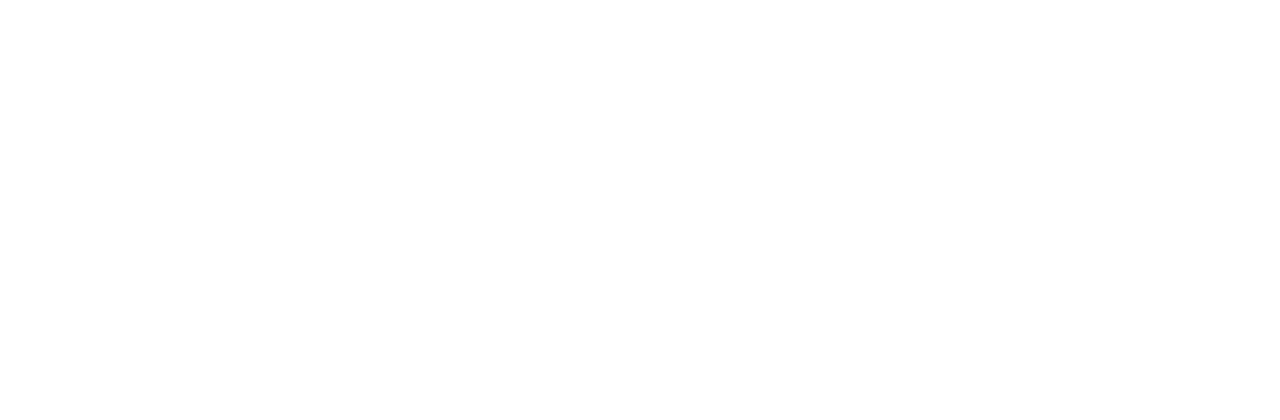
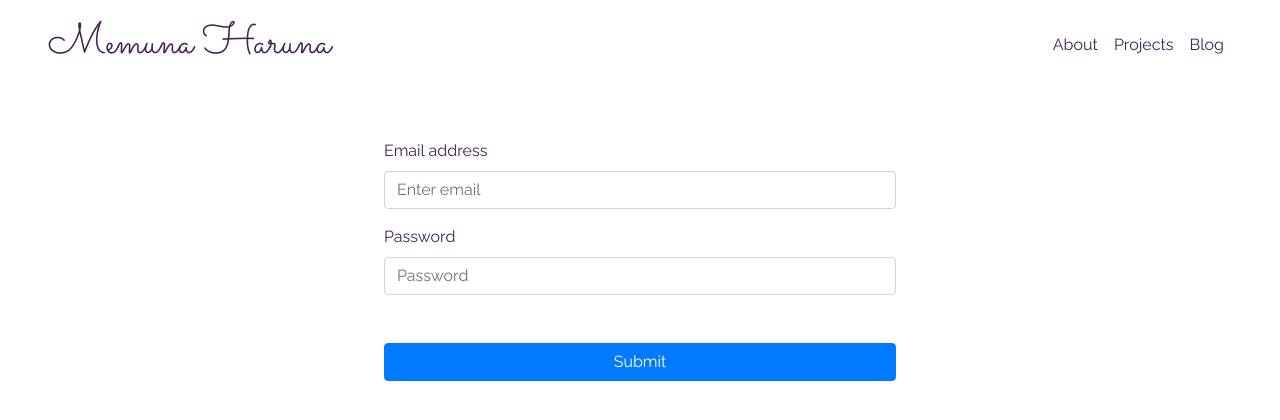
Before and after one commit to MemunaHaruna/react-portfolio, a React app: page /admin in a window 1280 px wide. Shown: the top 420 px of the page. Built offline with nearby package versions, Linux system fonts and the light colour scheme; no server answers.

Commit message:
setup admin auth

```diff
--- a/package.json
+++ b/package.json
@@ -27,6 +27,7 @@
     "axios": "^0.19.2",
     "bootstrap": "^4.5.0",
     "express": "^4.17.1",
+    "firebase": "^7.17.1",
     "jquery": "^3.5.1",
     "morgan": "^1.10.0",
     "popper.js": "^1.16.1",
@@ -40,14 +41,15 @@
     "webpack-hot-middleware": "^2.25.0"
   },
   "devDependencies": {
-    "babel-plugin-syntax-dynamic-import": "^6.18.0",
     "babel-core": "^6.26.3",
     "babel-loader": "^7.1.5",
+    "babel-plugin-syntax-dynamic-import": "^6.18.0",
     "babel-polyfill": "^6.26.0",
     "babel-preset-es2015": "^6.24.1",
     "babel-preset-react": "^6.24.1",
     "babel-register": "^6.26.0",
     "css-loader": "^3.6.0",
+    "dotenv": "^8.2.0",
     "eslint": "^6.8.0",
     "eslint-config-airbnb": "^18.2.0",
     "eslint-config-prettier": "^6.11.0",
--- /dev/null
+++ b/src/components/Admin.jsx
@@ -0,0 +1,25 @@
+/* eslint-disable no-plusplus */
+import React, { useState, useEffect } from 'react';
+import { Redirect, Route } from 'react-router';
+import BlogPosts from './BlogPosts';
+import AuthForm from './AuthForm';
+import Header from './Header';
+
+const Admin = () => {
+  const loggedIn = window.localStorage.getItem('myPortfolioSessionId');
+  if (loggedIn) {
+    return (
+      <div className="admin-container">
+        <BlogPosts />
+      </div>
+    );
+  }
+  return (
+    <div className="admin-auth-container">
+      <Header />
+      <AuthForm />
+    </div>
+  );
+};
+
+export default Admin;
--- /dev/null
+++ b/src/components/AuthForm.jsx
@@ -0,0 +1,60 @@
+/* eslint-disable no-plusplus */
+import React, { useState, useEffect } from 'react';
+import Form from 'react-bootstrap/Form';
+import Button from 'react-bootstrap/Button';
+import firestore from '../firebase';
+
+const AuthForm = () => {
+  const [email, setEmail] = useState('');
+  const [password, setPassword] = useState('');
+  const [errorMessage, setErrorMessage] = useState('');
+
+  const handleSubmit = async (event) => {
+    event.preventDefault();
+
+    try {
+      const userData = await firestore.doc('users/jDxaEVgpsbGhuuljIKAn').get();
+      const user = userData.data();
+      debugger;
+      if (email === user.email && password === user.password) {
+        window.localStorage.setItem('myPortfolioSessionId', user.email);
+        window.location.reload();
+      } else {
+        setErrorMessage('Email/Password is wrong. Take a deep breath and try again!');
+      }
+    } catch (error) {
+      setErrorMessage(`Looks like something went wrong, my love. Here: ${error}`);
+    }
+  };
+
+  return (
+    <div className="auth-form">
+      <Form onSubmit={handleSubmit}>
+        <div className="error-message">{errorMessage}</div>
+        <Form.Group controlId="formBasicEmail">
+          <Form.Label>Email address</Form.Label>
+          <Form.Control
+            type="email"
+            placeholder="Enter email"
+            value={email}
+            onChange={(e) => setEmail(e.target.value)}
+          />
+        </Form.Group>
+        <Form.Group controlId="formBasicPassword">
+          <Form.Label>Password</Form.Label>
+          <Form.Control
+            type="password"
+            placeholder="Password"
+            value={password}
+            onChange={(e) => setPassword(e.target.value)}
+          />
+        </Form.Group>
+        <Button variant="primary" type="submit">
+          Submit
+        </Button>
+      </Form>
+    </div>
+  );
+};
+
+export default AuthForm;
--- /dev/null
+++ b/src/components/BlogPosts.jsx
@@ -0,0 +1,17 @@
+/* eslint-disable no-plusplus */
+import React, { useState, useEffect } from 'react';
+import Header from './Header';
+import Demarcator from './demarcator';
+
+const BlogPosts = () => {
+  return (
+    <div className="blogs-container">
+      <Header />
+      <div className="blogs">
+        <Demarcator text="My Posts" />
+      </div>
+    </div>
+  );
+};
+
+export default BlogPosts;
--- a/src/components/Header.jsx
+++ b/src/components/Header.jsx
@@ -12,7 +12,7 @@
       <Nav>
         <Nav.Link href="/about">About</Nav.Link>
         <Nav.Link href="/projects">Projects</Nav.Link>
-        <Nav.Link href="/about">Blog</Nav.Link>
+        <Nav.Link href="/blog">Blog</Nav.Link>
       </Nav>
     </Navbar.Collapse>
   </Navbar>
--- /dev/null
+++ b/src/firebase.js
@@ -0,0 +1,20 @@
+import firebase from 'firebase/app';
+import 'firebase/firestore';
+
+// My app's Firebase configuration
+
+const firebaseConfig = {
+  apiKey: process.env.FIREBASE_API_KEY,
+  authDomain: process.env.FIREBASE_AUTH_DOMAIN,
+  databaseURL: process.env.FIREBASE_DATABASE_URL,
+  projectId: process.env.FIREBASE_PROJECT_ID,
+  storageBucket: process.env.FIREBASE_STORAGE_BUCKET,
+  messagingSenderId: process.env.FIREBASE_MESSAGING_SENDER_ID,
+  appId: process.env.FIREBASE_APP_ID,
+  measurementId: process.env.FIREBASE_MEASUREMENT_ID,
+};
+// Initialize Firebase
+firebase.initializeApp(firebaseConfig);
+// firebase.analytics();
+
+export default firebase.firestore();
--- a/src/index.jsx
+++ b/src/index.jsx
@@ -9,6 +9,8 @@
 import Home from './components/Home';
 import About from './components/About';
 import Projects from './components/Projects';
+import BlogPosts from './components/BlogPosts';
+import Admin from './components/Admin';
 
 const App = () => {
   return (
@@ -24,6 +26,12 @@
           <Route path="/projects">
             <Projects />
           </Route>
+          <Route path="/blog">
+            <BlogPosts />
+          </Route>
+          <Route path="/admin">
+            <Admin />
+          </Route>
         </Container>
       </Switch>
     </Router>
--- a/src/styles.scss
+++ b/src/styles.scss
@@ -7,8 +7,7 @@
   text-decoration: none;
 }
 
-@mixin bg_image($url, $min-height) {
-  background-image: url($url);
+@mixin bg_image($min-height) {
   content: '';
   background-repeat: repeat;
   background-position: center;
@@ -53,16 +52,41 @@
   }
 }
 
+.divider {
+  display: flex;
+  margin: 1.2em auto;
+  opacity: 0.9;
+  width: 80%;
+
+  .button-box {
+    border: 1px solid white;
+    font-size: 1.1em;
+    margin: 0 0.55em 0 0.55em;
+    padding: 0.5em 1em;
+    width: 18%;
+    text-align: center;
+  }
+
+  .hr {
+    border-bottom: 1px solid white;
+    margin: 0 0 1.5em 0;
+    width: 40%;
+  }
+}
+
 .home-container:before {
-  @include bg_image('images/ben-blennerhassett-G8rRItjrwkA-unsplash.jpg', 600px);
+  background-image: url('images/ben-blennerhassett-G8rRItjrwkA-unsplash.jpg');
+  @include bg_image(600px);
 }
 
 .about-container:before {
-  @include bg_image('images/simon-kuznetsov-vLSc7kNmvP4-unsplash.jpg', 600px);
+  background-image: url('images/simon-kuznetsov-vLSc7kNmvP4-unsplash.jpg');
+  @include bg_image(600px);
 }
 
 .projects-container:before {
-  @include bg_image('images/simon-kuznetsov-vLSc7kNmvP4-unsplash_5472_3648.jpg', 1300px);
+  background-image: url('images/simon-kuznetsov-vLSc7kNmvP4-unsplash_5472_3648.jpg');
+  @include bg_image(1300px);
 }
 
 .home-container,
@@ -75,6 +99,8 @@
   width: 100%;
   z-index: -1;
 }
+
+// home page
 
 .home {
   display: flex;
@@ -97,9 +123,9 @@
     border-right: none;
     height: 190px;
     opacity: 0.6;
-    left: 350px;
+    left: 373px;
     position: absolute;
-    width: 80px;
+    width: 60px;
     top: 263px;
 
     .contact-icons {
@@ -127,14 +153,16 @@
   &-bottom-box {
     position: absolute;
     border: 12px solid #f9f9f9;
-    height: 30px;
-    width: 340px;
-    top: 148px;
-    left: 67px;
+    height: 34px;
+    width: 360px;
+    top: 144px;
+    left: 47px;
     border-top: none;
     border-left: none;
   }
 }
+
+// about me page
 
 .about {
   font-size: 1.2em;
@@ -147,27 +175,7 @@
   padding: 2em;
 }
 
-.divider {
-  display: flex;
-  margin: 1.2em auto;
-  opacity: 0.9;
-  width: 80%;
-
-  .button-box {
-    border: 1px solid white;
-    font-size: 1.1em;
-    margin: 0 0.55em 0 0.55em;
-    padding: 0.5em 1em;
-    width: 18%;
-    text-align: center;
-  }
-
-  .hr {
-    border-bottom: 1px solid white;
-    margin: 0 0 1.5em 0;
-    width: 40%;
-  }
-}
+// projects page
 
 .projects-container {
   min-height: 1300px !important;
@@ -259,3 +267,61 @@
     }
   }
 }
+
+// blogs page
+
+.blogs-container,
+.admin-auth-container,
+.auth-form {
+  color: #462255;
+
+  a {
+    color: #462255 !important;
+  }
+
+  a:hover,
+  a:active,
+  a:focus {
+    color: #aa4465 !important;
+  }
+
+  .navbar {
+    &-toggler {
+      background-color: white;
+      border-color: #462255;
+    }
+  }
+
+  .blogs {
+    margin: 2.5em auto;
+    width: 80%;
+
+    .divider {
+      color: #462255;
+
+      .button-box,
+      .hr {
+        border-color: #462255;
+      }
+    }
+  }
+}
+
+// admin section
+
+.auth-form {
+  form {
+    margin: 3em auto;
+    width: 40%;
+
+    .error-message {
+      color: red;
+      margin: 2em;
+    }
+
+    button {
+      width: 100%;
+      margin-top: 2em;
+    }
+  }
+}
--- a/webpack.config.js
+++ b/webpack.config.js
@@ -1,8 +1,18 @@
 const path = require('path');
 const webpack = require('webpack');
+const dotenv = require('dotenv');
 
 const BUILD_DIR = path.resolve(__dirname, 'dist');
 const APP_DIR = path.resolve(__dirname, 'src');
+
+// setup env vars in a React app:
+// https://medium.com/@trekinbami/using-environment-variables-in-react-6b0a99d83cf5
+
+const env = dotenv.config().parsed;
+const envKeys = Object.keys(env).reduce((prev, next) => {
+  prev[`process.env.${next}`] = JSON.stringify(env[next]);
+  return prev;
+}, {});
 
 module.exports = {
   mode: 'development',
@@ -47,5 +57,6 @@
     new webpack.HotModuleReplacementPlugin(),
     // Use NoErrorsPlugin for webpack 1.x
     new webpack.NoEmitOnErrorsPlugin(),
+    new webpack.DefinePlugin(envKeys),
   ],
 };
```
Also changed, not shown: src/components/About.jsx (+9 -10 lines), 2 other files (tests, documents, lock files or other folders).
